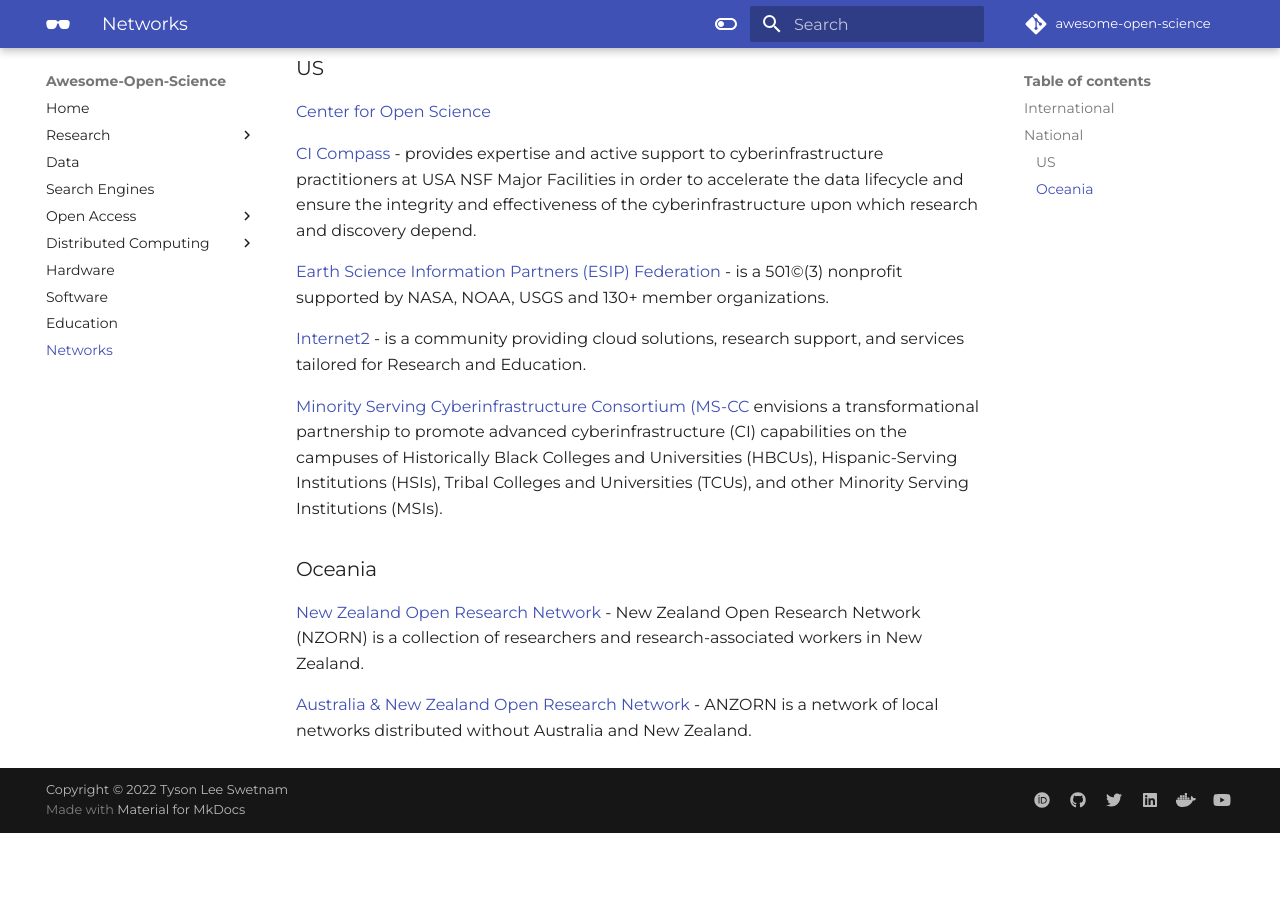
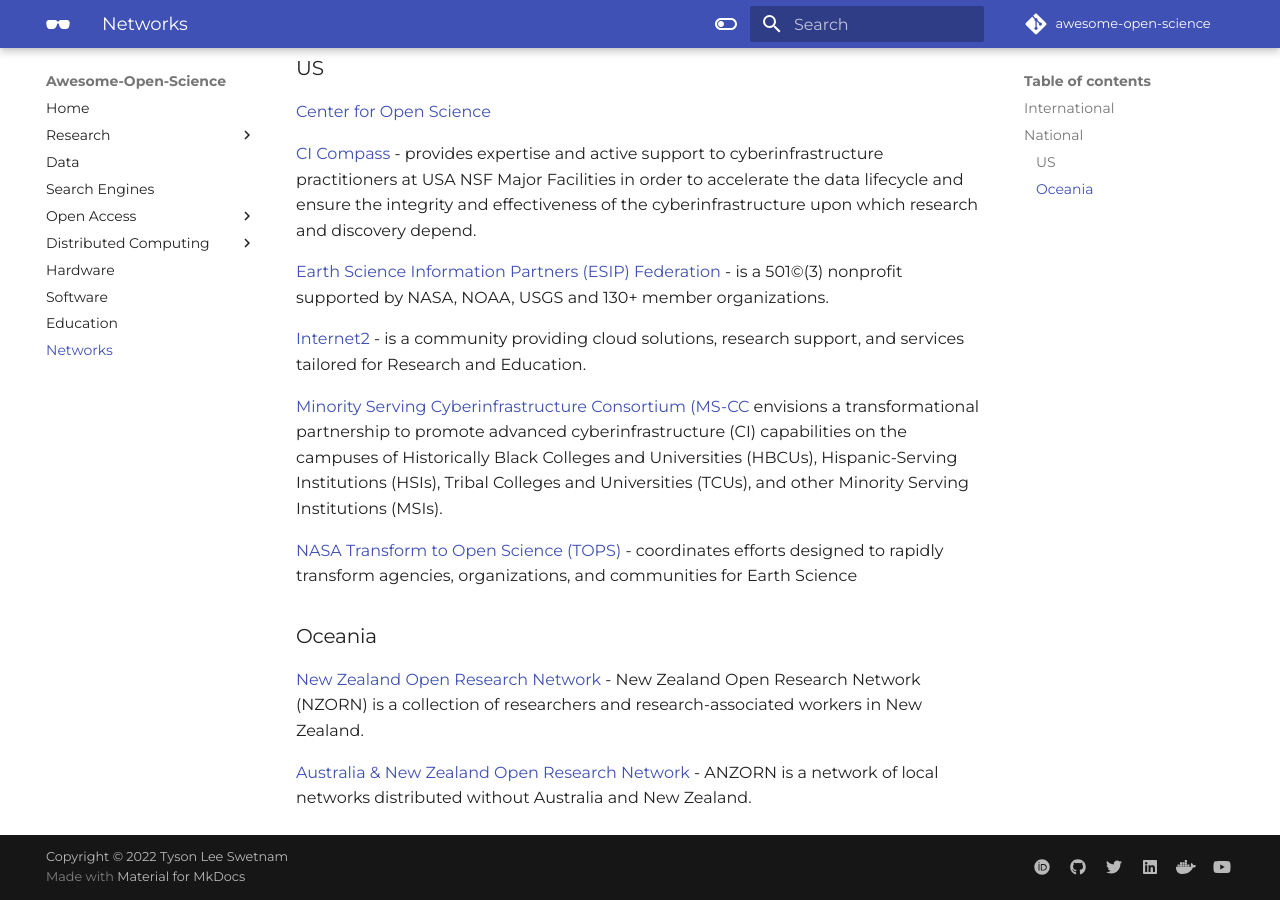
Before and after one commit to tyson-swetnam/awesome-open-science, an MkDocs documentation site: the page built from docs/networks.md, in a window 1280 px wide and 900 px high, scrolled down 817 px. Built offline with MkDocs 1.6.1 and Material for MkDocs 9.7.7, drawn with Linux system fonts in a browser that asks for light colours; some web fonts are replaced; comment, search, counter and statistics services are not loaded; before the commit the page ends 1650 px from its top, so only the background shows below that.

Commit message:
Update networks.md

```diff
--- a/docs/networks.md
+++ b/docs/networks.md
@@ -37,9 +37,11 @@
 
 [Earth Science Information Partners (ESIP) Federation](https://www.esipfed.org/){target=_blank} -  is a 501(c)(3) nonprofit supported by NASA, NOAA, USGS and 130+ member organizations.
 
-[Internet2](https://internet2.edu/) - is a community providing cloud solutions, research support, and services tailored for Research and Education.
+[Internet2](https://internet2.edu/){target=_blank} - is a community providing cloud solutions, research support, and services tailored for Research and Education.
 
-[Minority Serving Cyberinfrastructure Consortium (MS-CC](https://www.ms-cc.org/) envisions a transformational partnership to promote advanced cyberinfrastructure (CI) capabilities on the campuses of Historically Black Colleges and Universities (HBCUs), Hispanic-Serving Institutions (HSIs), Tribal Colleges and Universities (TCUs), and other Minority Serving Institutions (MSIs).
+[Minority Serving Cyberinfrastructure Consortium (MS-CC](https://www.ms-cc.org/){target=_blank} envisions a transformational partnership to promote advanced cyberinfrastructure (CI) capabilities on the campuses of Historically Black Colleges and Universities (HBCUs), Hispanic-Serving Institutions (HSIs), Tribal Colleges and Universities (TCUs), and other Minority Serving Institutions (MSIs).
+
+[NASA Transform to Open Science (TOPS)](https://github.com/nasa/Transform-to-Open-Science){target=_blank} - coordinates efforts designed to rapidly transform agencies, organizations, and communities for Earth Science
 
 ### Oceania
 
```
